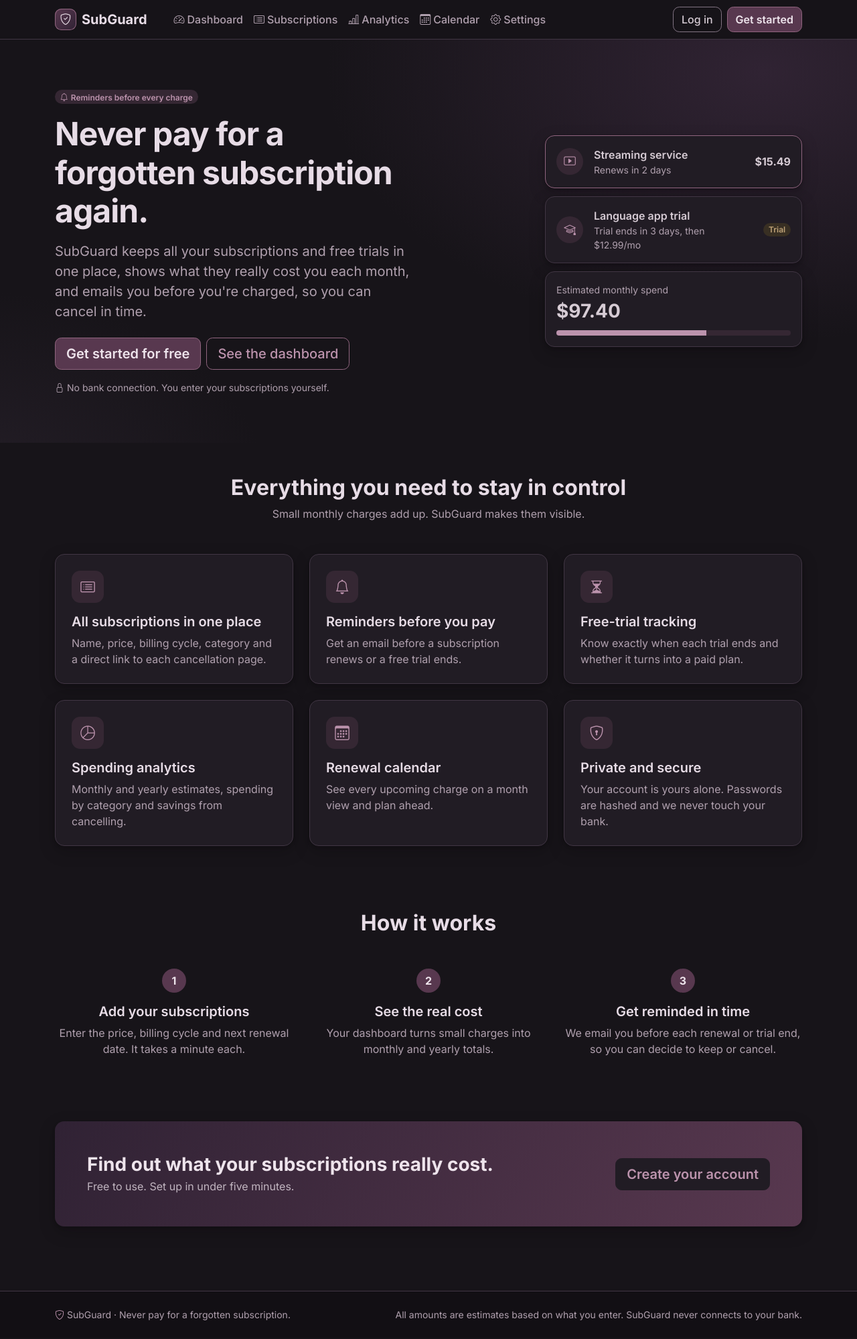
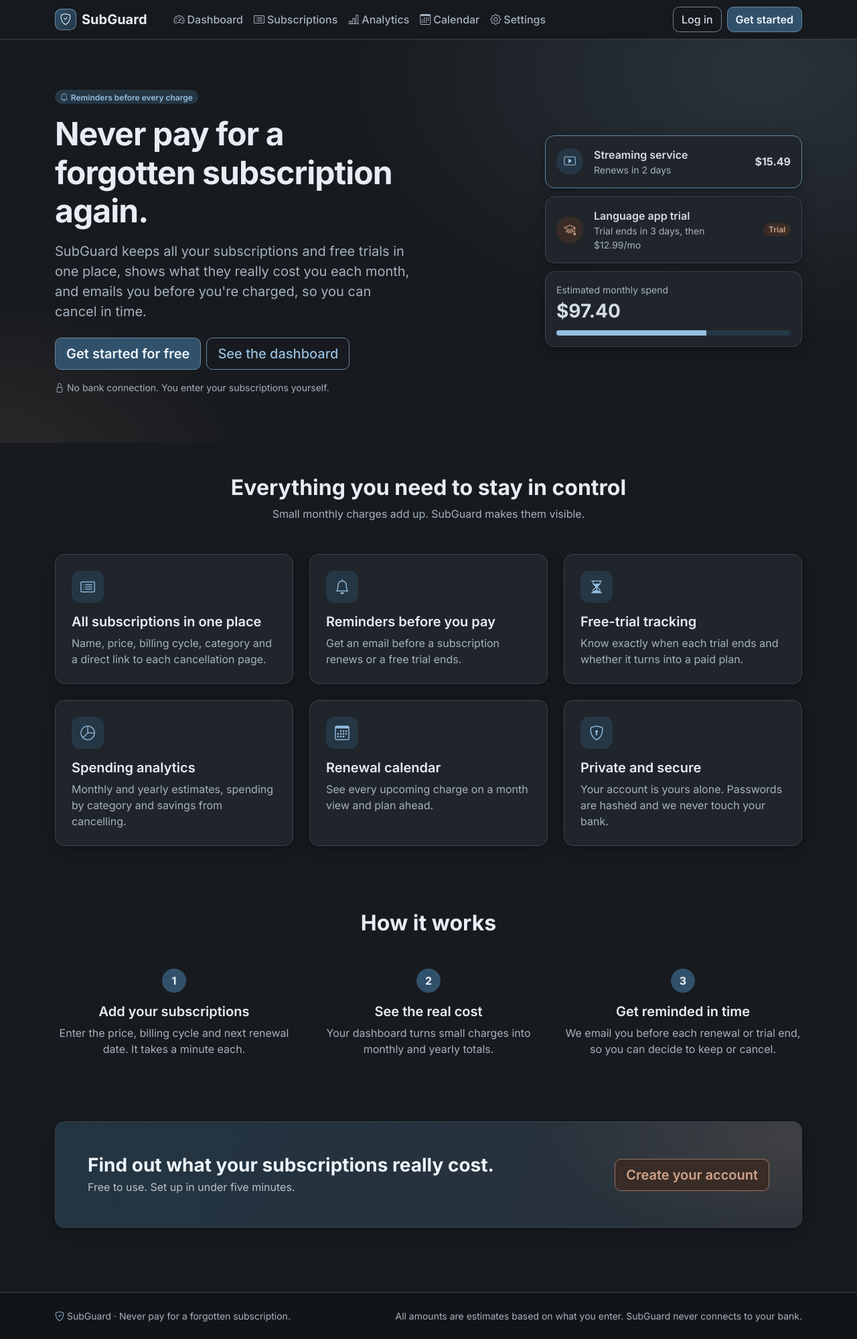
Before and after one commit to bobbyyjerry/SubGuard, a Flask app: page / in a window 1280 px wide. Shown: the whole page at 67% size. Before the commit the page ends 1971 px from the top, so only its background shows below. Run offline with Flask 3, Linux system fonts and the light colour scheme; parts of the project's set-up code (start-up, migrations or seed data) failed here and were passed over; some libraries are stand-ins or nearby versions.

Commit message:
Apply sky blue and apricot theme

```diff
--- a/app/static/css/style.css
+++ b/app/static/css/style.css
@@ -1,53 +1,58 @@
-/* SubGuard's charcoal and plum palette extends Bootstrap's dark theme. */
+/* SubGuard's sky blue and apricot palette extends Bootstrap's dark theme. */
 
 :root,
 :root[data-bs-theme="dark"] {
   color-scheme: dark;
 
-  --sg-primary-rgb: 188, 147, 173;
+  --sg-primary-rgb: 149, 189, 223;
   --sg-primary: rgb(var(--sg-primary-rgb));
-  --sg-primary-hover-rgb: 208, 173, 196;
+  --sg-primary-hover-rgb: 178, 210, 236;
   --sg-primary-hover: rgb(var(--sg-primary-hover-rgb));
-  --sg-primary-deep: #302234;
-  --sg-primary-fill: #58384f;
-  --sg-primary-fill-hover: #694760;
-  --sg-primary-soft: #352733;
-  --sg-primary-line: #90657f;
+  --sg-primary-deep: #233543;
+  --sg-primary-fill: #31516b;
+  --sg-primary-fill-hover: #3b617d;
+  --sg-primary-soft: #253745;
+  --sg-primary-line: #6688a4;
   --sg-focus: rgba(var(--sg-primary-rgb), 0.24);
-  --sg-on-primary: #eee4ec;
+  --sg-on-primary: #edf4fa;
 
-  --sg-bg-rgb: 23, 20, 25;
+  --sg-accent-rgb: 208, 162, 135;
+  --sg-accent: rgb(var(--sg-accent-rgb));
+  --sg-accent-soft: #392c27;
+  --sg-accent-line: #997362;
+
+  --sg-bg-rgb: 23, 26, 30;
   --sg-bg: rgb(var(--sg-bg-rgb));
-  --sg-bg-deep: #120f14;
-  --sg-surface: #211c24;
-  --sg-surface-2: #2b242e;
-  --sg-input-bg: #1c181f;
-  --sg-input-border: #827483;
-  --sg-border: #413644;
-  --sg-text: #d6cbd4;
-  --sg-muted: #b0a0ae;
-  --sg-heading: #e7dce6;
+  --sg-bg-deep: #121518;
+  --sg-surface: #20252b;
+  --sg-surface-2: #282f37;
+  --sg-input-bg: #1b2026;
+  --sg-input-border: #758493;
+  --sg-border: #39454f;
+  --sg-text: #d4dce5;
+  --sg-muted: #a5b2bf;
+  --sg-heading: #e7edf4;
 
   --sg-success: #9cb69f;
   --sg-success-soft: #25332c;
-  --sg-warning: #c0a378;
-  --sg-warning-soft: #382f23;
+  --sg-warning: var(--sg-accent);
+  --sg-warning-soft: var(--sg-accent-soft);
   --sg-danger: #d09aa5;
   --sg-danger-soft: #382730;
 
   --sg-radius: 0.875rem;
-  --sg-shadow: 0 2px 4px rgba(10, 7, 11, 0.22), 0 8px 24px rgba(10, 7, 11, 0.21);
+  --sg-shadow: 0 2px 4px rgba(9, 13, 17, 0.23), 0 8px 24px rgba(9, 13, 17, 0.22);
 
   --bs-body-font-family: "Inter", system-ui, -apple-system, "Segoe UI", Roboto, sans-serif;
   --bs-body-bg: var(--sg-bg);
   --bs-body-bg-rgb: var(--sg-bg-rgb);
   --bs-body-color: var(--sg-text);
-  --bs-body-color-rgb: 214, 203, 212;
+  --bs-body-color-rgb: 212, 220, 229;
   --bs-emphasis-color: var(--sg-heading);
-  --bs-emphasis-color-rgb: 231, 220, 230;
+  --bs-emphasis-color-rgb: 231, 237, 244;
   --bs-heading-color: var(--sg-heading);
   --bs-secondary-color: var(--sg-muted);
-  --bs-secondary-rgb: 176, 160, 174;
+  --bs-secondary-rgb: 165, 178, 191;
   --bs-secondary-bg: var(--sg-surface-2);
   --bs-tertiary-bg: var(--sg-surface);
   --bs-border-color: var(--sg-border);
@@ -63,7 +68,7 @@
   --bs-info-bg-subtle: var(--sg-primary-soft);
   --bs-info-border-subtle: var(--sg-primary-line);
   --bs-success-rgb: 156, 182, 159;
-  --bs-warning-rgb: 192, 163, 120;
+  --bs-warning-rgb: var(--sg-accent-rgb);
   --bs-danger-rgb: 208, 154, 165;
   --bs-success-text-emphasis: var(--sg-success);
   --bs-warning-text-emphasis: var(--sg-warning);
@@ -72,7 +77,7 @@
   --bs-warning-bg-subtle: var(--sg-warning-soft);
   --bs-danger-bg-subtle: var(--sg-danger-soft);
   --bs-success-border-subtle: #475e4c;
-  --bs-warning-border-subtle: #6c593e;
+  --bs-warning-border-subtle: var(--sg-accent-line);
   --bs-danger-border-subtle: #6f4b57;
   --bs-form-invalid-color: var(--sg-danger);
   --bs-form-invalid-border-color: var(--sg-danger);
@@ -394,8 +399,8 @@ body {
 /* ---------- Landing page ---------- */
 .hero {
   background:
-    radial-gradient(55rem 34rem at 89% 8%, #302333, transparent 74%),
-    radial-gradient(40rem 25rem at -5% 110%, #241e27, transparent 72%),
+    radial-gradient(55rem 34rem at 89% 8%, rgba(var(--sg-primary-rgb), 0.15), transparent 74%),
+    radial-gradient(40rem 25rem at -5% 110%, rgba(var(--sg-accent-rgb), 0.13), transparent 72%),
     var(--sg-bg);
 }
 
@@ -404,6 +409,10 @@ body {
 .hero-preview .card { max-width: 24rem; text-align: left; }
 .hero-preview .card + .card { margin-top: 0.75rem; }
 .hero-preview .card:first-child { --bs-card-border-color: var(--sg-primary-line); }
+.hero-preview-trial .icon-circle {
+  background: var(--sg-accent-soft);
+  color: var(--sg-accent);
+}
 
 .feature-icon {
   display: inline-grid;
@@ -429,14 +438,23 @@ body {
 
 .cta-band {
   --bs-heading-color: var(--sg-on-primary);
-  background: linear-gradient(120deg, var(--sg-primary-deep), var(--sg-primary-fill));
+  background:
+    radial-gradient(34rem 14rem at 100% 15%, rgba(var(--sg-accent-rgb), 0.15), transparent 75%),
+    linear-gradient(110deg, var(--sg-primary-deep), var(--sg-surface-2));
   color: var(--sg-on-primary);
+  border: 1px solid var(--sg-border);
   border-radius: var(--sg-radius);
   box-shadow: var(--sg-shadow);
 }
 .cta-band .btn-light {
-  --bs-btn-bg: var(--sg-surface);
-  --bs-btn-border-color: var(--sg-surface);
+  --bs-btn-color: var(--sg-accent);
+  --bs-btn-bg: var(--sg-accent-soft);
+  --bs-btn-border-color: var(--sg-accent-line);
+  --bs-btn-hover-bg: #46352e;
+  --bs-btn-hover-border-color: var(--sg-accent);
+  --bs-btn-active-bg: #46352e;
+  --bs-btn-active-border-color: var(--sg-accent);
+  --bs-btn-focus-shadow-rgb: var(--sg-accent-rgb);
 }
 
 /* ---------- Footer ---------- */
--- a/app/templates/base.html
+++ b/app/templates/base.html
@@ -3,7 +3,7 @@
 <head>
   <meta charset="utf-8">
   <meta name="viewport" content="width=device-width, initial-scale=1">
-  <meta name="theme-color" content="#171419">
+  <meta name="theme-color" content="#171a1e">
   <meta name="description" content="SubGuard helps you track subscriptions and free trials and reminds you before you're charged.">
   <title>{% block title %}Track subscriptions &amp; free trials{% endblock %} · SubGuard</title>
 
--- a/app/templates/main/index.html
+++ b/app/templates/main/index.html
@@ -41,7 +41,7 @@
               <span class="fw-bold">$15.49</span>
             </div>
           </div>
-          <div class="card w-100">
+          <div class="card w-100 hero-preview-trial">
             <div class="card-body d-flex gap-3 align-items-center">
               {{ category_icon("education") }}
               <div class="flex-grow-1">
@@ -128,9 +128,9 @@
         <p class="mb-0 opacity-75">Free to use. Set up in under five minutes.</p>
       </div>
       {% if current_user.is_authenticated %}
-        <a href="{{ url_for('dashboard.index') }}" class="btn btn-light btn-lg text-primary fw-semibold">Open dashboard</a>
+        <a href="{{ url_for('dashboard.index') }}" class="btn btn-light btn-lg fw-semibold">Open dashboard</a>
       {% else %}
-        <a href="{{ url_for('auth.register') }}" class="btn btn-light btn-lg text-primary fw-semibold">Create your account</a>
+        <a href="{{ url_for('auth.register') }}" class="btn btn-light btn-lg fw-semibold">Create your account</a>
       {% endif %}
     </div>
   </div>
```
Also changed, not shown: app/static/js/analytics.js (+8 -8 lines), app/static/img/favicon.svg.
